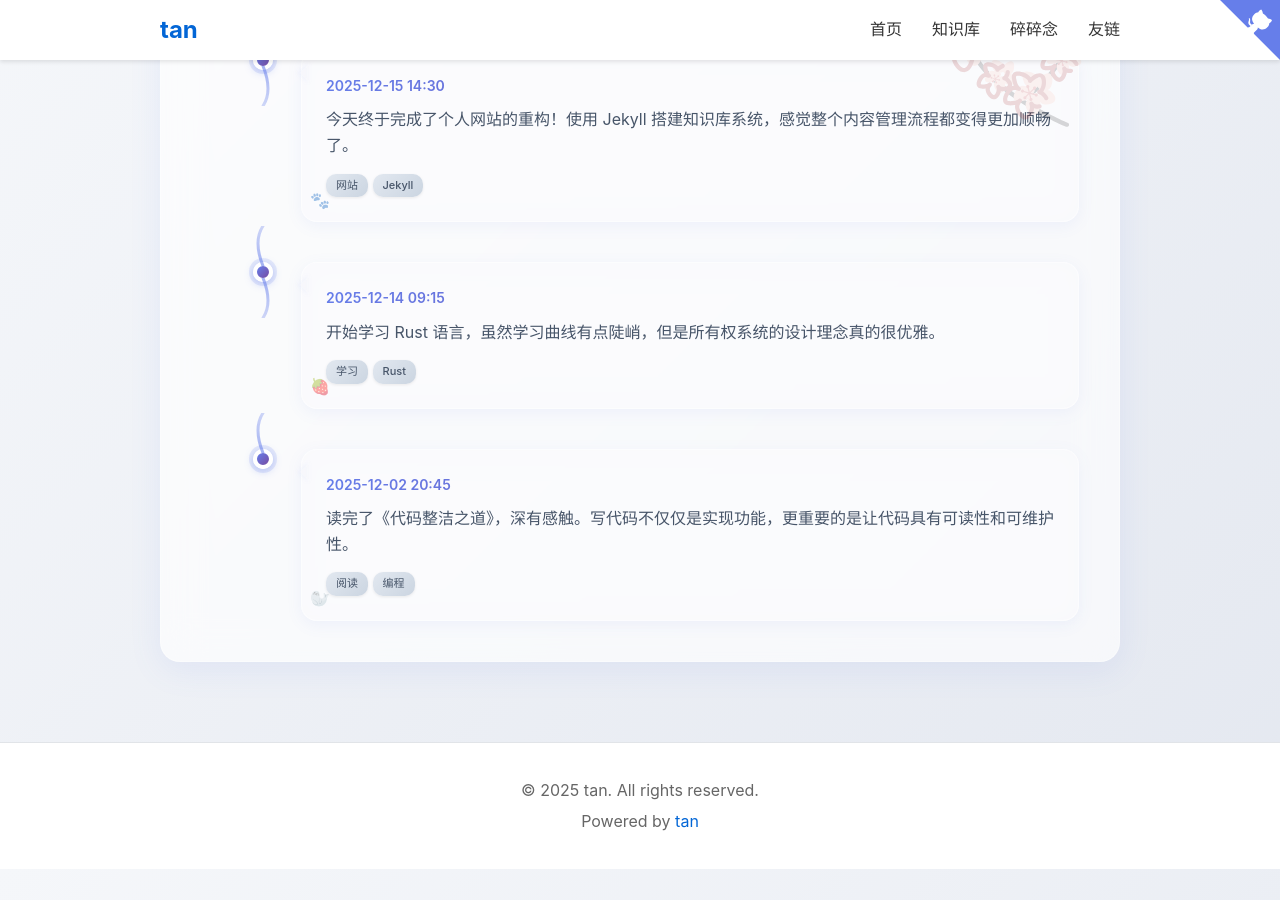
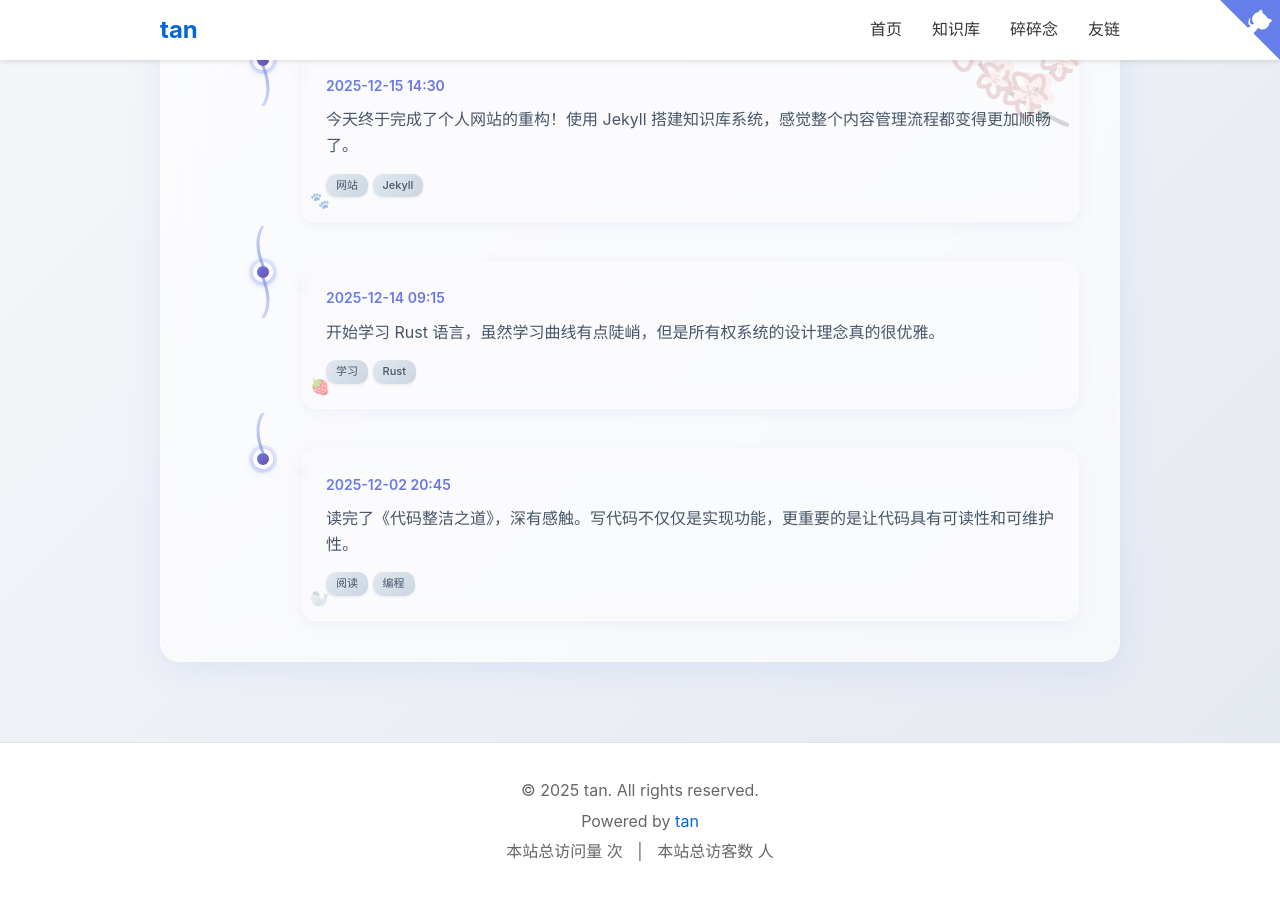
Before and after one commit to en-o/blog, a Jekyll site: the page built from pages/thoughts.md, in a window 1280 px wide and 900 px high, scrolled down 81 px. Built offline with Jekyll 4.4.1, drawn with Linux system fonts in a browser that asks for light colours; comment, search, counter and statistics services are not loaded; before the commit the page ends 950 px from its top, so only the background shows below that.

Commit message:
集成不蒜子

```diff
--- a/_config.yml
+++ b/_config.yml
@@ -54,3 +54,6 @@ github_url: https://github.com/en-o/blog
 
 # 百度统计配置
 baidu_analytics: "c630ecba9d6dc3f9cc2372632e2508f0"
+
+# 不蒜子访问量统计
+busuanzi_counter: true
--- a/_includes/footer.html
+++ b/_includes/footer.html
@@ -8,8 +8,19 @@
     {% if site.footer_powered_by != false %}
     <p>{{ site.footer_powered_by_text | default: "Powered by" }} <a href="{{ site.footer_powered_by_link | default: 'https://jekyllrb.com/' }}" target="_blank">{{ site.footer_powered_by_name | default: "Jekyll" }}</a></p>
     {% endif %}
+    {% if site.busuanzi_counter != false %}
+    <p>
+      <span id="busuanzi_container_site_pv">本站总访问量 <span id="busuanzi_value_site_pv"></span> 次</span>
+      <span style="margin: 0 10px;">|</span>
+      <span id="busuanzi_container_site_uv">本站总访客数 <span id="busuanzi_value_site_uv"></span> 人</span>
+    </p>
+    {% endif %}
   </div>
 </footer>
+
+{% if site.busuanzi_counter != false %}
+<script async src="//busuanzi.ibruce.info/busuanzi/2.3/busuanzi.pure.mini.js"></script>
+{% endif %}
 
 {% if site.baidu_analytics %}
 <script>
```
